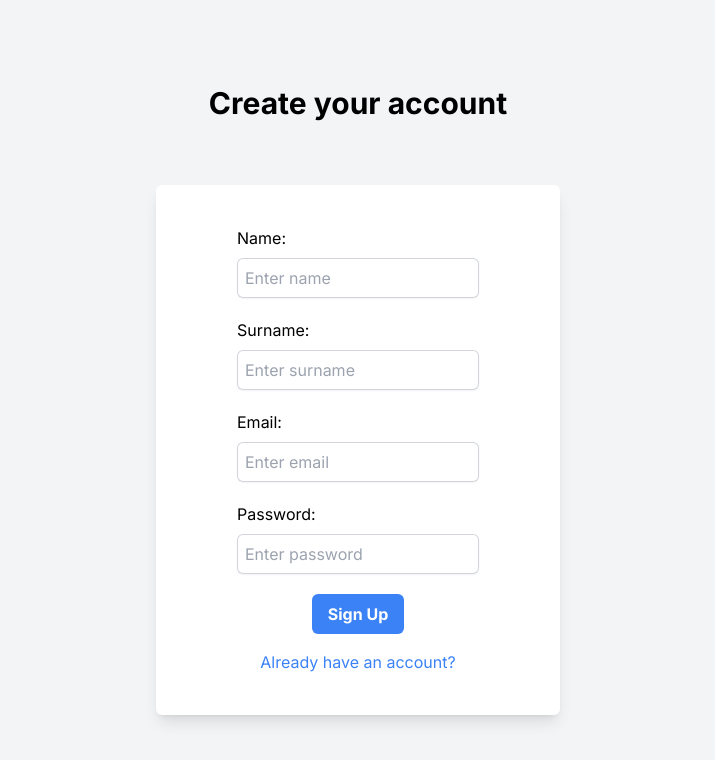
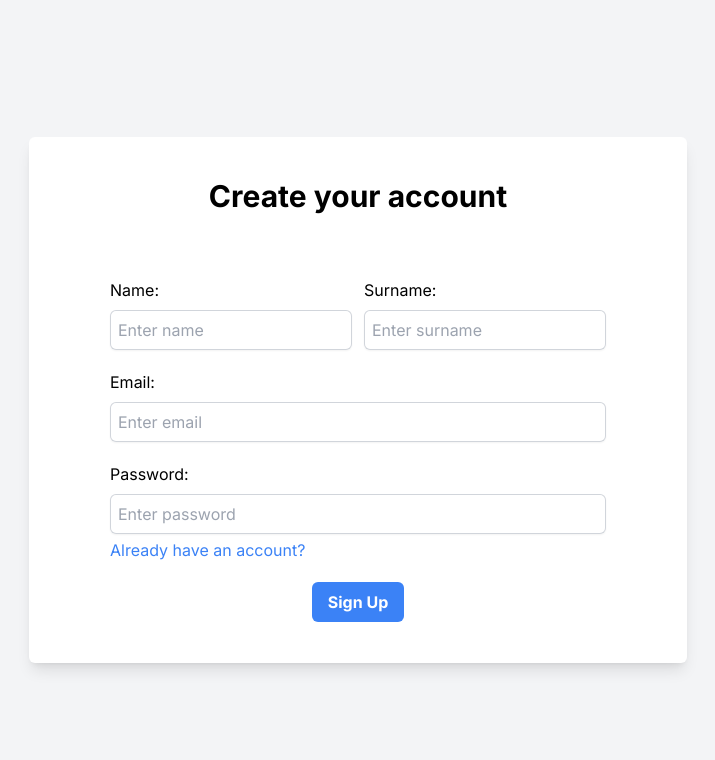
Before and after one commit to Githendra23/NextBuilder-Connect, a Next.js app in the folder frontend/: page /register in a window 1280 px wide. Shown: the top 760 px of the page, without its empty margins (282-997 px from the left). Built offline with nearby package versions, Linux system fonts and the light colour scheme.

Commit message:
[~] register page css updated - form and title in the same card

```diff
--- a/frontend/app/components/RegisterForm.tsx
+++ b/frontend/app/components/RegisterForm.tsx
@@ -25,11 +25,17 @@ const RegisterForm: React.FC = () => {
 
   return (
     <>
-      {error !== "" ? <h2>{error}</h2> : null}
+      {error !== "" ? (
+        <h2 className="items-center p-3 mb-4 w-full text-sm rounded-lg bg-red-50 text-red-400">
+          {error}
+        </h2>
+      ) : null}
 
-      <div className="bg-white flex flex-col items-center justify-center border border-transparent rounded-md px-20 py-10 w-auto h-auto shadow-lg">
+      <div>
         <form className="flex flex-col items-center" onSubmit={handleSubmit}>
-          <div className="flex flex-col">
+          <div>
+            <div className="flex flex-row flex-wrap">
+              <div className="flex flex-col sm:mr-3">
                 <label>Name: </label>
                 <input
                   required
@@ -54,6 +60,7 @@ const RegisterForm: React.FC = () => {
                   onChange={(e) => setSurname(e.target.value)}
                 />
               </div>
+            </div>
 
             <div className="flex flex-col">
               <label>Email: </label>
@@ -72,7 +79,7 @@ const RegisterForm: React.FC = () => {
               <label>Password: </label>
               <input
                 required
-              className="mb-5 mt-2 pl-2 block rounded-md border-0 w-full h-10 text-gray-900 shadow-sm ring-1 ring-inset ring-gray-300 placeholder:text-gray-400 focus:ring-2 focus:ring-inset"
+                className="mb-1 mt-2 pl-2 block rounded-md border-0 w-full h-10 text-gray-900 shadow-sm ring-1 ring-inset ring-gray-300 placeholder:text-gray-400 focus:ring-2 focus:ring-inset"
                 type="password"
                 name="password"
                 placeholder="Enter password"
@@ -81,14 +88,6 @@ const RegisterForm: React.FC = () => {
               />
             </div>
 
-          <button
-            className="bg-blue-500 text-white font-bold py-2 px-4 rounded-md focus:outline-none focus:shadow-outline-blue hover:bg-blue-700"
-            type="submit"
-          >
-            Sign Up
-          </button>
-        </form>
-
             <Link
               href="/login"
               className="text-blue-500 text-center hover:underline hover:underline-offset-5 mt-4"
@@ -96,6 +95,15 @@ const RegisterForm: React.FC = () => {
               Already have an account?
             </Link>
           </div>
+
+          <button
+            className="mt-5 bg-blue-500 text-white font-bold py-2 px-4 rounded-md focus:outline-none focus:shadow-outline-blue hover:bg-blue-700"
+            type="submit"
+          >
+            Sign Up
+          </button>
+        </form>
+      </div>
     </>
   );
 };
--- a/frontend/app/register/page.tsx
+++ b/frontend/app/register/page.tsx
@@ -4,11 +4,13 @@ import RegisterForm from "../components/RegisterForm";
 const page = () => {
   return (
     <div className="flex flex-col justify-center items-center h-[100vh] bg-gray-100">
-      <h1 className="text-3xl justify-center text-center font-bold mb-16">
-        Create your account
-      </h1>
+      <div className="bg-white flex flex-col items-center justify-center border border-transparent rounded-md px-20 py-10 w-auto h-auto shadow-lg mx-32">
+        <h1 className="text-3xl justify-center text-center font-bold mb-16">
+          Create your account
+        </h1>
 
-      <RegisterForm />
+        <RegisterForm />
+      </div>
     </div>
   );
 };
```
Lines whose indentation alone changed are shown as unchanged.
